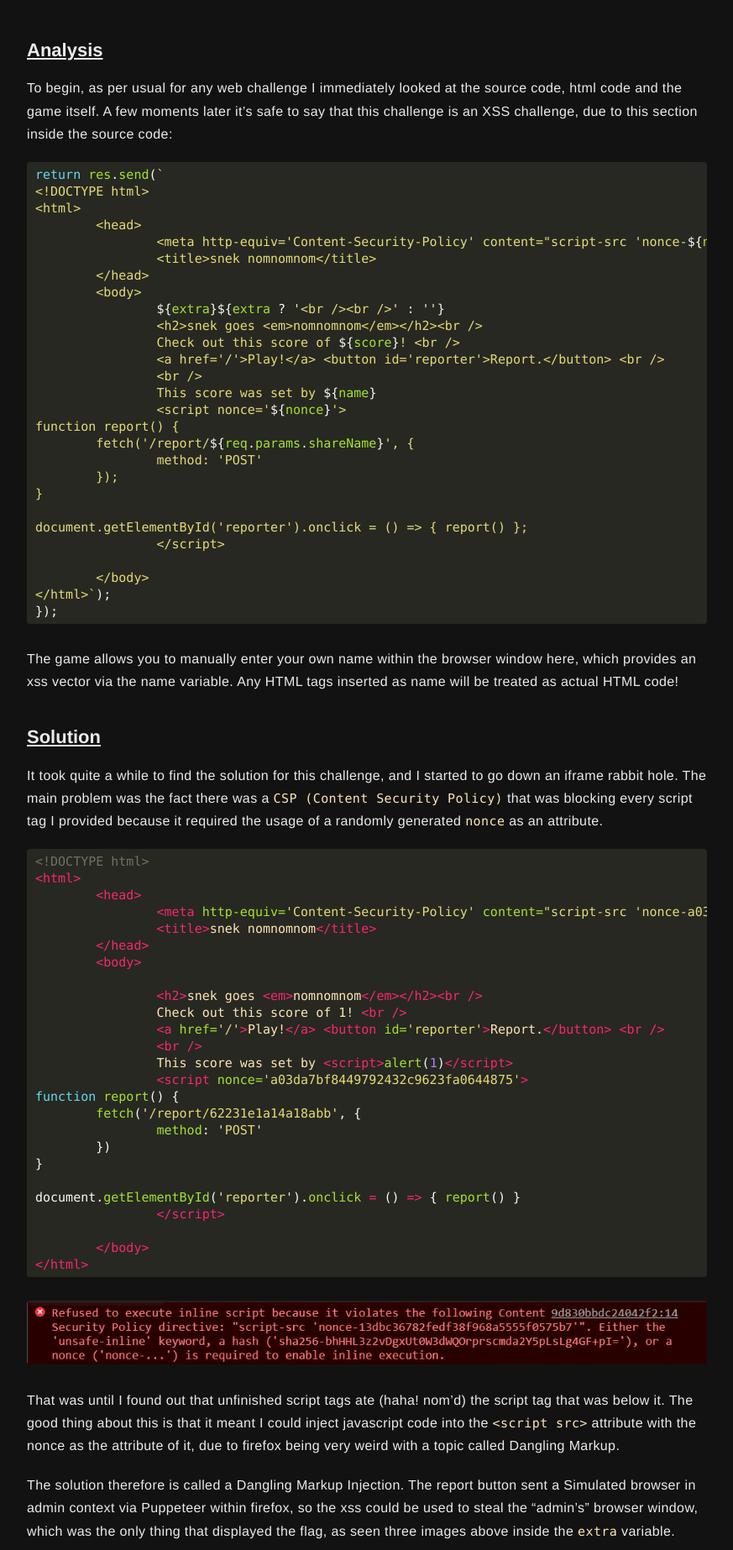
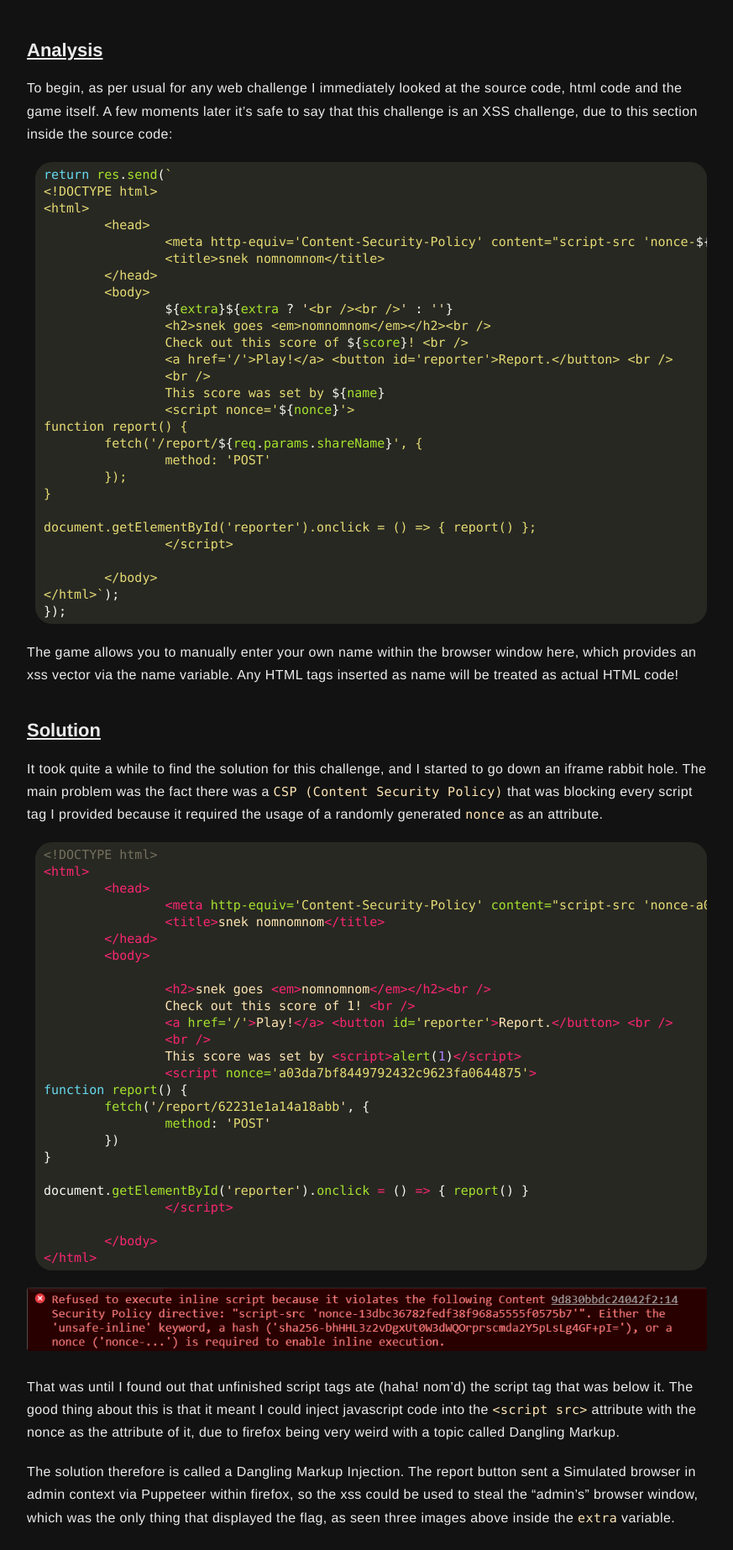
Before and after one commit to CasparovJR/CasparovJR.github.io, a Jekyll site: the page built from _posts/2021-08-04-ångstromCTF-nomnomnom.markdown, in a window 1280 px wide. Shown: the part 1078-2924 px from the top of the page at 84% size, without its empty margins (203-1076 px from the left). Built offline with Jekyll 4.4.1, drawn with Linux system fonts in a browser that asks for light colours.

Commit message:
change code highlight style

```diff
--- a/_sass/components/others.sass
+++ b/_sass/components/others.sass
@@ -59,3 +59,7 @@
 
 .lost-container
     text-align: center
+
+.highlight
+    border-radius: 20px
+    margin: 20px 5px
```
